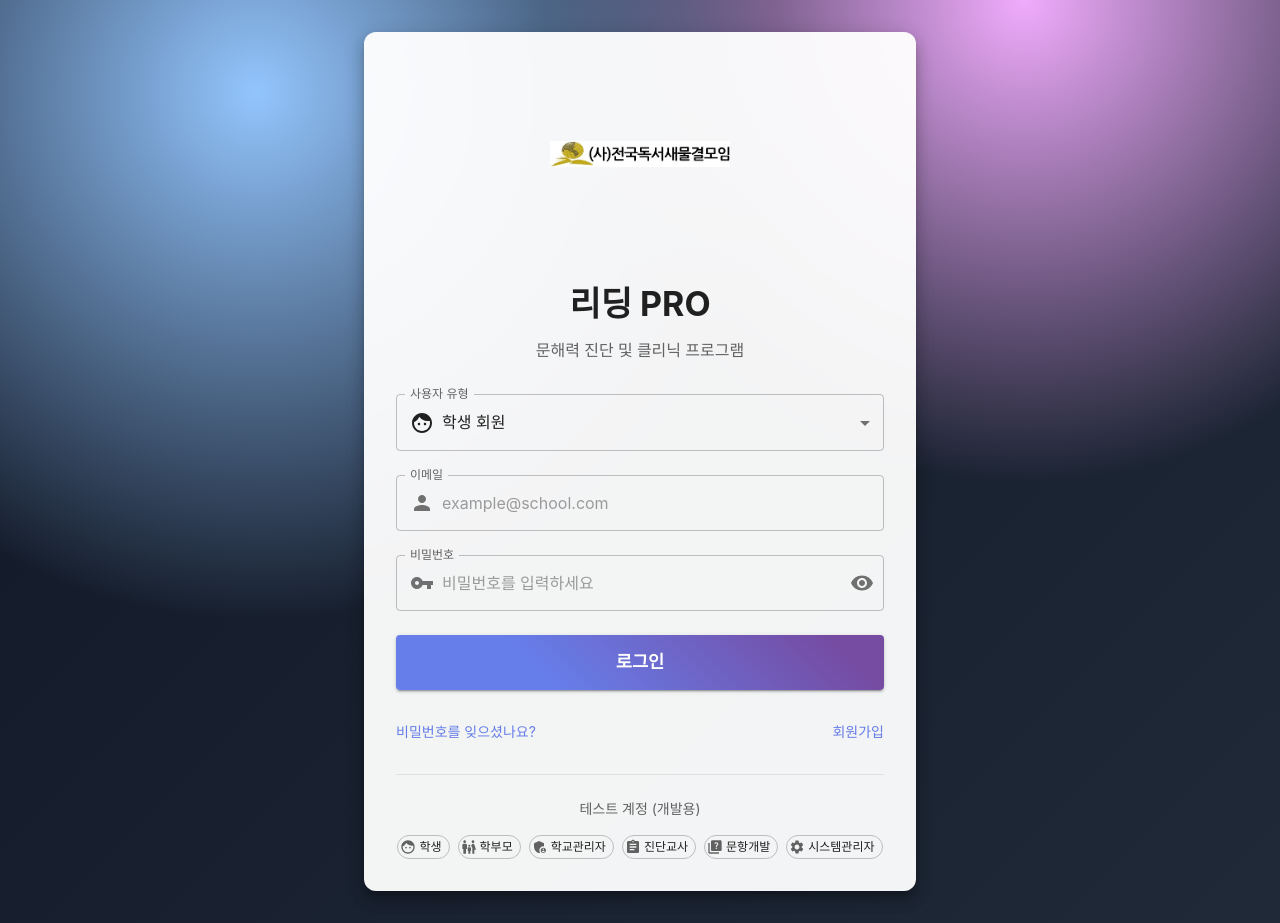
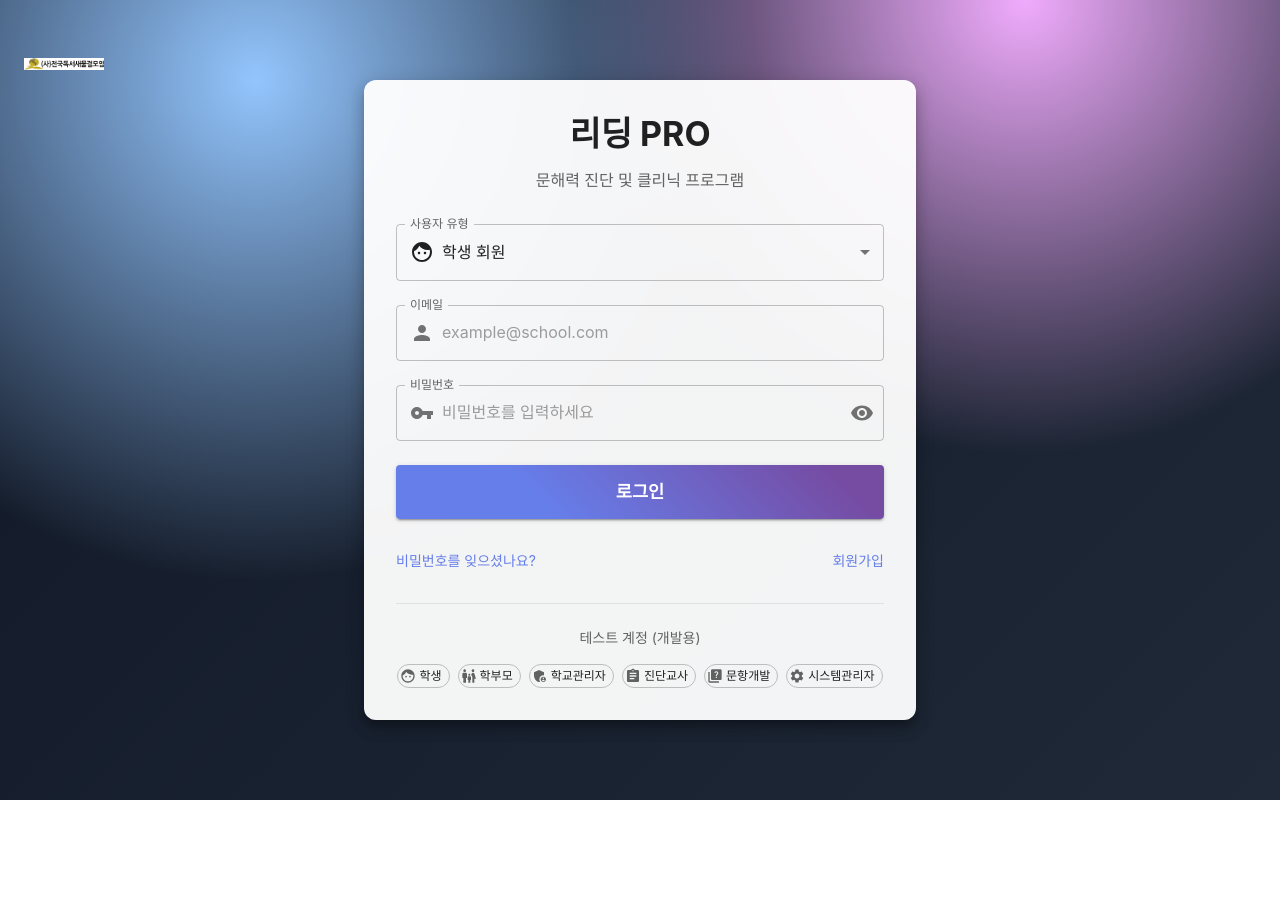
Before and after one commit to domafordarwin/NewWaveForReading, a React app in the folder frontend/: page / in a window 1280 px wide. After the commit the page ends 800 px from the top, so only its background shows below. Built offline with nearby package versions, Linux system fonts and the light colour scheme; the HTML template or start-up script is replaced by a standard one.

Commit message:
style: move logo to top-left corner and raise title

```diff
--- a/frontend/src/pages/Login.tsx
+++ b/frontend/src/pages/Login.tsx
@@ -162,6 +162,21 @@ const Login = () => {
       }}
     >
       <Container maxWidth="sm">
+        {/* 왼쪽 상단 로고 */}
+        <Box
+          component="img"
+          src="/logo.png"
+          alt="리딩 PRO 로고"
+          sx={{
+            position: "absolute",
+            top: 24,
+            left: 24,
+            width: 80,
+            height: 80,
+            objectFit: "contain",
+          }}
+        />
+
         <Paper
           elevation={10}
           sx={{
@@ -171,18 +186,7 @@ const Login = () => {
           }}
         >
           <Box sx={{ textAlign: "center", mb: 4 }}>
-            <Box
-              component="img"
-              src="/logo.png"
-              alt="리딩 PRO 로고"
-              sx={{
-                width: 180,
-                height: 180,
-                objectFit: "contain",
-                mb: 3,
-              }}
-            />
-            <Typography variant="h4" fontWeight="bold" gutterBottom sx={{ lineHeight: 1.3, mt: 1 }}>
+            <Typography variant="h4" fontWeight="bold" gutterBottom sx={{ lineHeight: 1.3 }}>
               리딩 PRO
             </Typography>
             <Typography variant="body1" color="text.secondary" fontWeight="medium" sx={{ mt: 0.5 }}>
```
